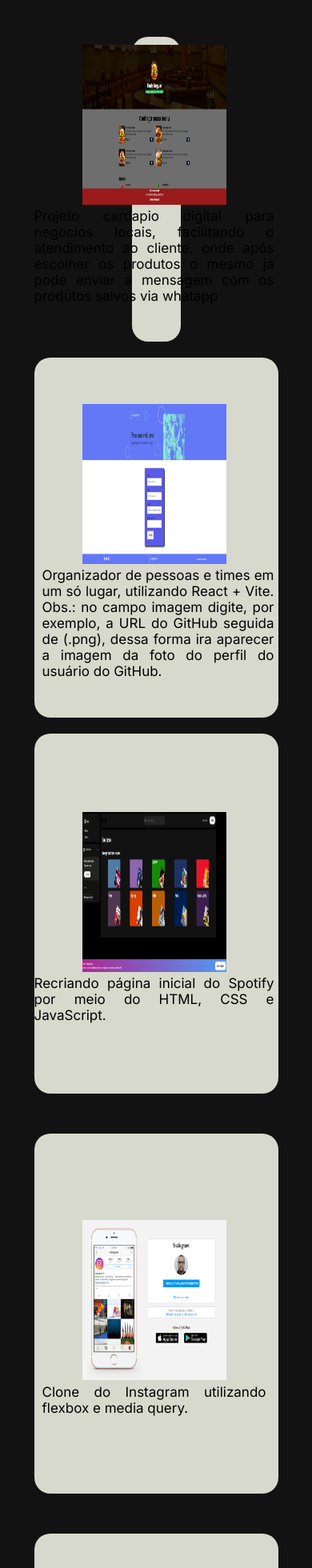
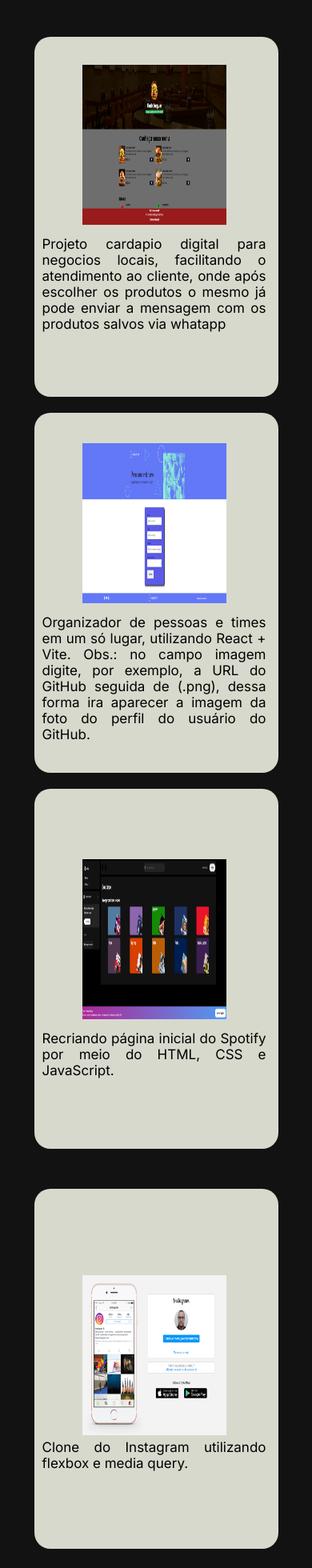
Before and after one commit to joaodedeusrsfilho/meu-portfolio, a React (Vite) app: page / in a window 390 px wide. Shown: the part 4447-6407 px from the top of the page at 80% size. Built offline with nearby package versions, Linux system fonts and the light colour scheme.

Commit message:
add file

```diff
--- a/src/Componentes/Projetos/responsivo.css
+++ b/src/Componentes/Projetos/responsivo.css
@@ -34,16 +34,16 @@
     }
 
     .primeiraDiv1_0 {
-        background-color: rgb(215, 217, 205);
-        border-radius: 20px;
-        width: 20%;
+        width: 100%;
         display: flex;
         flex-direction: column;
+        align-items: center;
+        height: 450px;
         justify-content: center;
-        align-items: center;
-        padding-bottom: 47px;
 
     }
+
+
 
     .primeiraDiv1_1{
         width: 100%;
--- a/src/Componentes/Projetos/style.css
+++ b/src/Componentes/Projetos/style.css
@@ -55,6 +55,11 @@
 
     }
 
+    .primeiraDiv1_0 p{
+        padding: 10px;
+    }
+
+
     .primeiraDiv1 {
         background-color: rgb(215, 217, 205);
         border-radius: 20px;
@@ -81,7 +86,7 @@
     }
 
     .primeiraDiv1_1 p {
-        padding: 0px 0px 0px 10px;
+        padding: 10px;
         display: flex;
 
     }
@@ -102,8 +107,8 @@
 
     }
 
-    .primeiraDiv1 p {
-        padding: 0px 10px;
+    .primeiraDiv1_2 p {
+        padding: 10px;
         color: #000;
 
     }
@@ -199,7 +204,10 @@
         flex-direction: column;
         align-items: center;
 
+    }
 
+    .terceiraDiv1_1 p{
+        padding: 10px;
     }
 
     .terceiraDiv1_2 {
@@ -210,3 +218,7 @@
         flex-direction: column;
         align-items: center;
     }
+
+    .terceiraDiv1_2 p{
+        padding: 10px;
+    }
```
